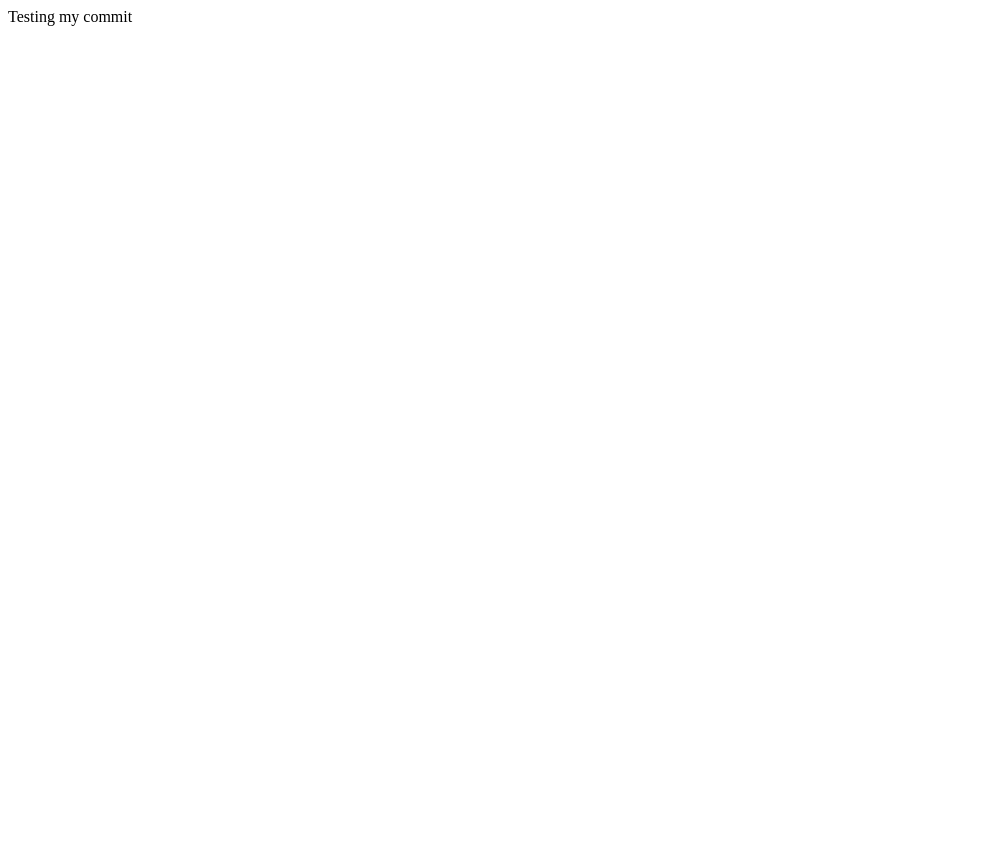
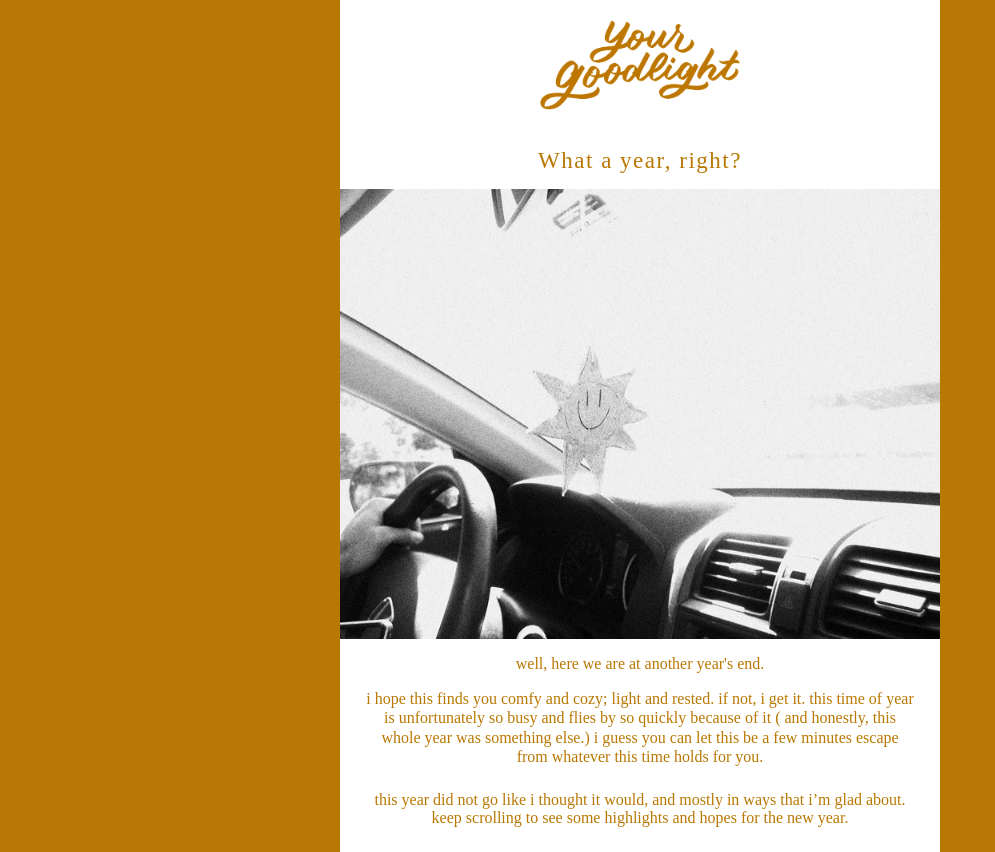
Before and after one commit to bobgtm/goodlightEmail, a plain HTML site: page index.html in a window 1280 px wide. Shown: the whole page, without its empty margins (0-995 px from the left). Before the commit the page ends 800 px from the top, so only its background shows below. Drawn offline with Linux system fonts and the light colour scheme.

Commit message:
added top sections and images

```diff
--- a/index.html
+++ b/index.html
@@ -6,7 +6,149 @@
     <meta name="viewport" content="width=device-width, initial-scale=1.0" />
     <title>GoodLight Email</title>
   </head>
-  <body>
-    Testing my commit
+  <body
+    style="
+      margin: 0;
+      padding: 0;
+      min-width: 100%;
+      background-color: #b97803;
+      background: #b97803;
+    "
+  >
+    <!-- Start Table: Beginning of Email -->
+    <table
+      width="100%"
+      cellspacing="0"
+      cellpadding="0"
+      border="0"
+      align="center"
+      role="presentation"
+    >
+      <!-- Start Row: Inner Table -->
+      <tr>
+        <td>
+          <!-- Start of Container -->
+          <table
+            width="600px"
+            cellspacing="0"
+            cellpadding="0"
+            border="0"
+            align="center"
+            class="container"
+            style="padding: 0; background-color: #ffffff; background: #fff"
+          >
+            <!-- Row Start: Header -->
+            <tr>
+              <td
+                style="width: 100%; text-align: center; padding: 0; margin: 0"
+              >
+                <a href="https://www.yourgoodlight.com/" target="_blank">
+                  <img
+                    style="
+                      width: 200px;
+                      height: auto;
+                      padding: 20px 0 0 0;
+                      margin: 0;
+                    "
+                    src="/assets/images/headerLogo.png"
+                    alt=""
+                  />
+                </a>
+                <h1
+                  style="
+                    color: #b97803;
+                    font-size: 23px;
+                    font-weight: normal;
+                    letter-spacing: 1.5px;
+                    line-height: 24px;
+                    padding: 20px 0 0 0;
+                  "
+                >
+                  What a year, right?
+                </h1>
+              </td>
+            </tr>
+            <!-- Row End: Header -->
+
+            <!-- Row Start: Image Top -->
+            <tr style="padding: 0; text-align: center">
+              <td style="padding: 0; margin: 0">
+                <a
+                  href="https://www.instagram.com/your_goodlight/"
+                  target="_blank"
+                >
+                  <img
+                    style="width: 600px; margin: 0; display: block; padding: 0"
+                    src="/assets/images/Dash.jpg"
+                    alt=""
+                  />
+                </a>
+              </td>
+            </tr>
+            <!-- Row End: Image Top -->
+
+            <!-- Row Start: Intro Paragraph -->
+            <tr>
+               <td style="color: #b97803;text-align: center; font-size: 16px;">
+                  <table
+                  width="100%"
+                  cellspacing="0"
+                  cellpadding="0"
+                  border="0"
+                  align="center"
+                  style=
+                  >
+                  <tr>
+                     <td >
+                        <p style="font-size: 16px; font-weight: semi-bold;">
+                           well, here we are at another year's end.
+                        </p>
+                     </td>
+                  </tr>
+                  <tr>
+                     <td >
+                        <p style="margin: 0 25px; font-size: 16px; font-weight: semi-bold; line-height: 1.2;">
+                           i hope this finds you comfy and cozy; light and rested. if not, i get it. this time of year is unfortunately so busy and flies by so quickly because of it ( and honestly, this whole year was something else.) i guess you can let this be a few minutes escape from whatever this time holds for you.
+                        </p>
+                     </td>
+                  </tr>
+                  <tr>
+                     <td >
+                        <p style="margin:  25px; font-size: 16px; font-weight: semi-bold;">
+                           this year did not go like i thought it would, and mostly in ways that i’m glad about. keep scrolling to see some highlights and hopes for the new year.
+
+
+                        </p>
+                     </td>
+                  </tr>
+                  </table>
+               </td>
+            </tr>
+            <!-- Row End: Intro Paragraph-->
+
+            <!-- Row Start:  -->
+            <tr>
+               <td></td>
+            </tr>
+            <!-- Row End: -->
+
+            <!-- Row Start:  -->
+            <tr>
+               <td></td>
+            </tr>
+            <!-- Row End: -->
+
+            <!-- Row Start:  -->
+            <tr>
+               <td></td>
+            </tr>
+            <!-- Row End: -->
+
+          </table>
+          <!-- Container End -->
+        </td>
+      </tr>
+      <!-- End Row: Inner Table -->
+    </table>
   </body>
 </html>
```
Also changed, not shown: assets/images/Dash.jpg (added), assets/images/headerLogo.png (added).
